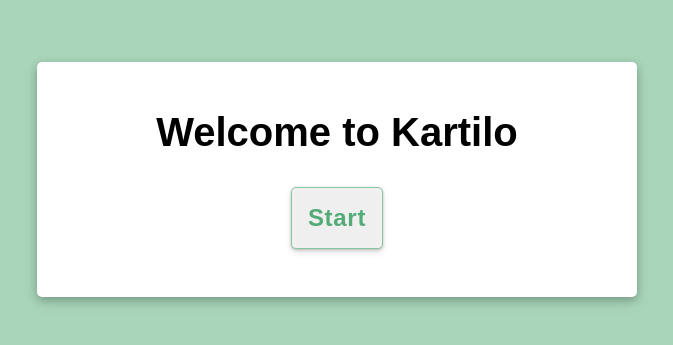
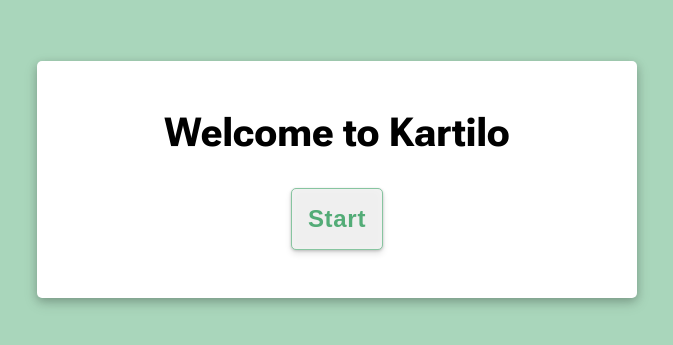
Before and after one commit to cjns/Kartilo, a website with bundled scripts: page index.html in a window 1280 px wide. Shown: the part 221-566 px from the top of the page, without its empty margins (303-976 px from the left). Built offline with nearby package versions, Linux system fonts and the light colour scheme; files whose address does not match are found by name.

Commit message:
Correct font url.

```diff
--- a/assets/css/style.css
+++ b/assets/css/style.css
@@ -66,7 +66,7 @@
 @font-face {
   font-family: "Roboto Flex";
   src:
-    url("assets/fonts/roboto-flex.woff2") format("woff2"),
+    url("../fonts/roboto-flex.woff2") format("woff2"),
     local("sans-serif");
   font-style: normal;
   font-weight: 100 1000;
```
